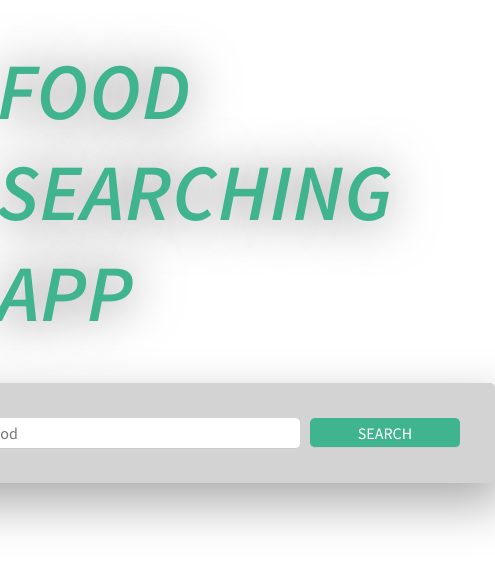
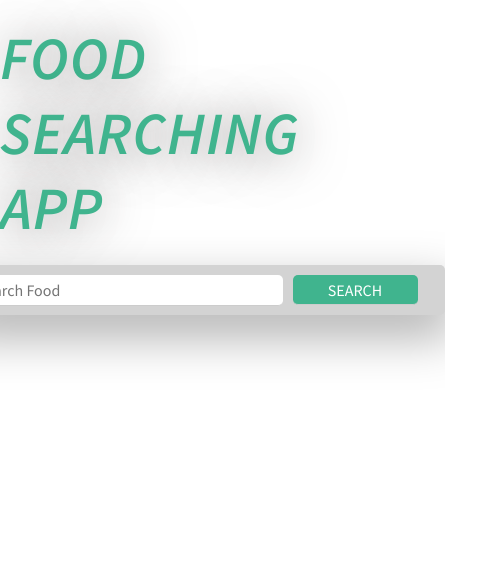
Before and after one commit to sm-multimedia/food-recipes, a React (Create React App) app in the folder food-app/: page / in a window 390 px wide. Shown: the top 566 px of the page, 495 px wide, since content can reach past the window. Built offline with nearby package versions, Linux system fonts and the light colour scheme.

Commit message:
Update App.css

```diff
--- a/food-app/src/App.css
+++ b/food-app/src/App.css
@@ -157,3 +157,183 @@ h1 {
   color: #40b48e;
   font-size: 1.3rem;
 }
+
+@media (max-width: 400px) {
+
+
+html {
+  font-size: 52.5%;
+}
+
+h1 {
+  font-size: 4rem;
+  letter-spacing: 0.1rem;
+  font-style: italic;
+  color: #40b48e;
+  text-shadow: 0 0.2rem 5rem rgb(119, 115, 115);
+  text-transform: uppercase;
+  margin: 2rem 0;
+}
+
+.search-form {
+  width: 30rem;
+  height: 5rem;
+  display: flex;
+  justify-content: center;
+  align-items: center;
+  background-color: #d3d3d3;
+  border-radius: .5rem;
+  margin-bottom: 5rem;
+  box-shadow: 1rem 2rem 5rem #aaa;
+  position: relative;
+}
+.recipe {
+  width: 270rem;
+  margin: 2rem;
+  display: flex;
+  flex-direction: column;
+  background-color: #d3d3d3;
+  padding: 2rem;
+  position: relative;
+  box-shadow: 2rem 3rem 5rem #aaa;
+}
+
+
+
+  }
+
+
+@media (max-width: 411px) {
+
+
+  html {
+    font-size: 52.5%;
+  }
+
+  h1 {
+    font-size: 4rem;
+    letter-spacing: 0.1rem;
+    font-style: italic;
+    color: #40b48e;
+    text-shadow: 0 0.2rem 5rem rgb(119, 115, 115);
+    text-transform: uppercase;
+    margin: 2rem 0;
+  }
+
+  .search-form {
+    width: 30rem;
+    height: 5rem;
+    display: flex;
+    justify-content: center;
+    align-items: center;
+    background-color: #d3d3d3;
+    border-radius: .5rem;
+    margin-bottom: 5rem;
+    box-shadow: 1rem 2rem 5rem #aaa;
+    position: relative;
+  }
+  .recipe {
+    width: 270rem;
+    margin: 2rem;
+    display: flex;
+    flex-direction: column;
+    background-color: #d3d3d3;
+    padding: 2rem;
+    position: relative;
+    box-shadow: 2rem 3rem 5rem #aaa;
+  }
+
+
+
+    }
+
+
+@media (max-width: 414px) {
+
+
+  html {
+    font-size: 52.5%;
+  }
+
+  h1 {
+    font-size: 4rem;
+    letter-spacing: 0.1rem;
+    font-style: italic;
+    color: #40b48e;
+    text-shadow: 0 0.2rem 5rem rgb(119, 115, 115);
+    text-transform: uppercase;
+    margin: 2rem 0;
+  }
+
+  .search-form {
+    width: 30rem;
+    height: 5rem;
+    display: flex;
+    justify-content: center;
+    align-items: center;
+    background-color: #d3d3d3;
+    border-radius: .5rem;
+    margin-bottom: 5rem;
+    box-shadow: 1rem 2rem 5rem #aaa;
+    position: relative;
+  }
+  .recipe {
+    width: 270rem;
+    margin: 2rem;
+    display: flex;
+    flex-direction: column;
+    background-color: #d3d3d3;
+    padding: 2rem;
+    position: relative;
+    box-shadow: 2rem 3rem 5rem #aaa;
+  }
+
+
+
+    }
+
+
+
+@media (max-width: 991px) {
+
+
+  html {
+    font-size: 62.5%;
+  }
+
+
+  h1 {
+    font-size: 6rem;
+    letter-spacing: .1rem;
+    font-style: italic;
+    color: #40b48e;
+    text-shadow: 0 0.2rem 5rem #777373;
+    text-transform: uppercase;
+    margin: 2rem 0;
+  }
+
+  .search-form {
+    width: 50rem;
+    height: 5rem;
+    display: flex;
+    justify-content: center;
+    align-items: center;
+    background-color: #d3d3d3;
+    border-radius: .5rem;
+    margin-bottom: 5rem;
+    box-shadow: 1rem 2rem 5rem #aaa;
+    position: relative;
+}
+
+.recipe {
+  width: 20rem;
+  margin: 2rem;
+  display: flex;
+  flex-direction: column;
+  background-color: #d3d3d3;
+  padding: 2rem;
+  position: relative;
+  box-shadow: 2rem 3rem 5rem #aaa;
+}
+
+    }
```
